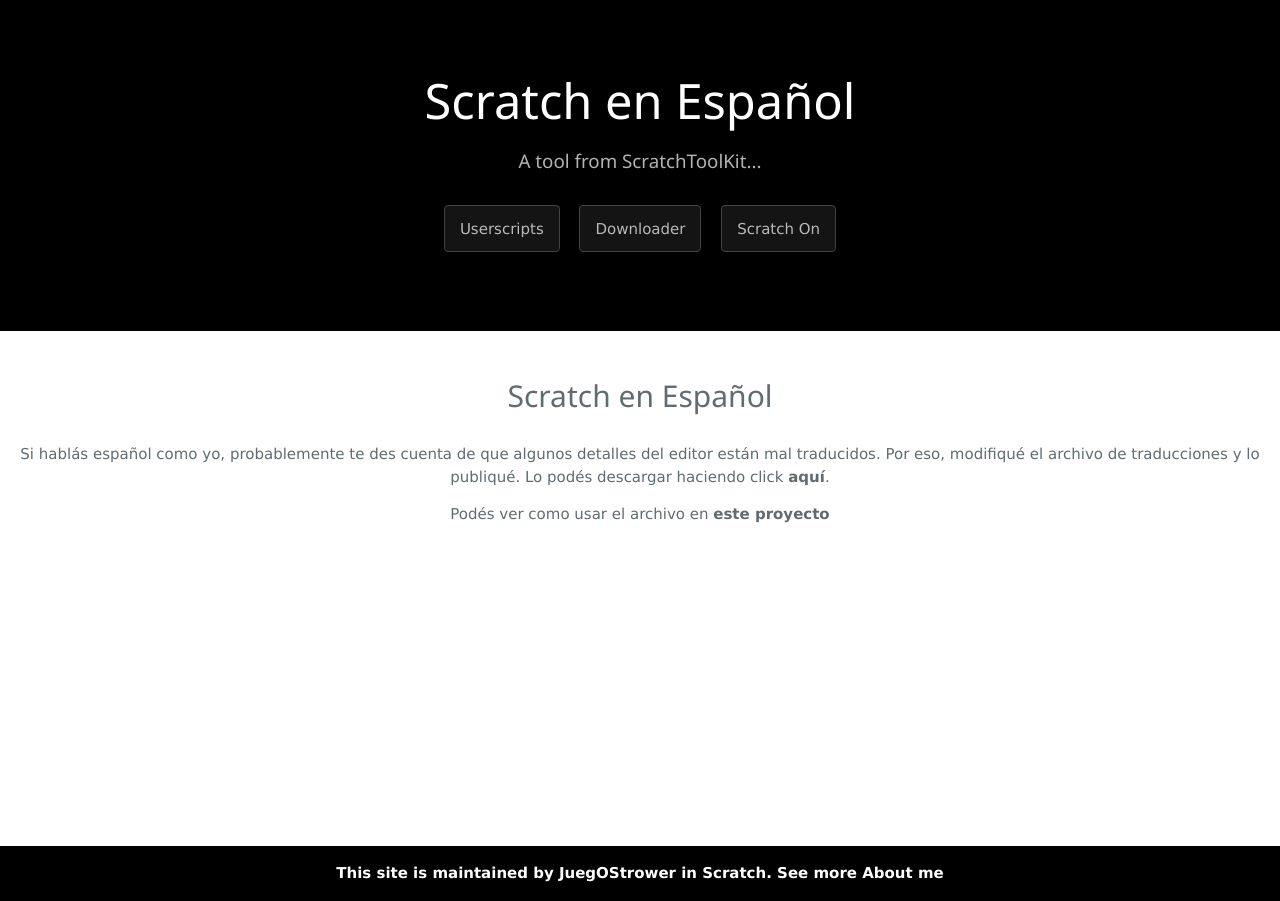
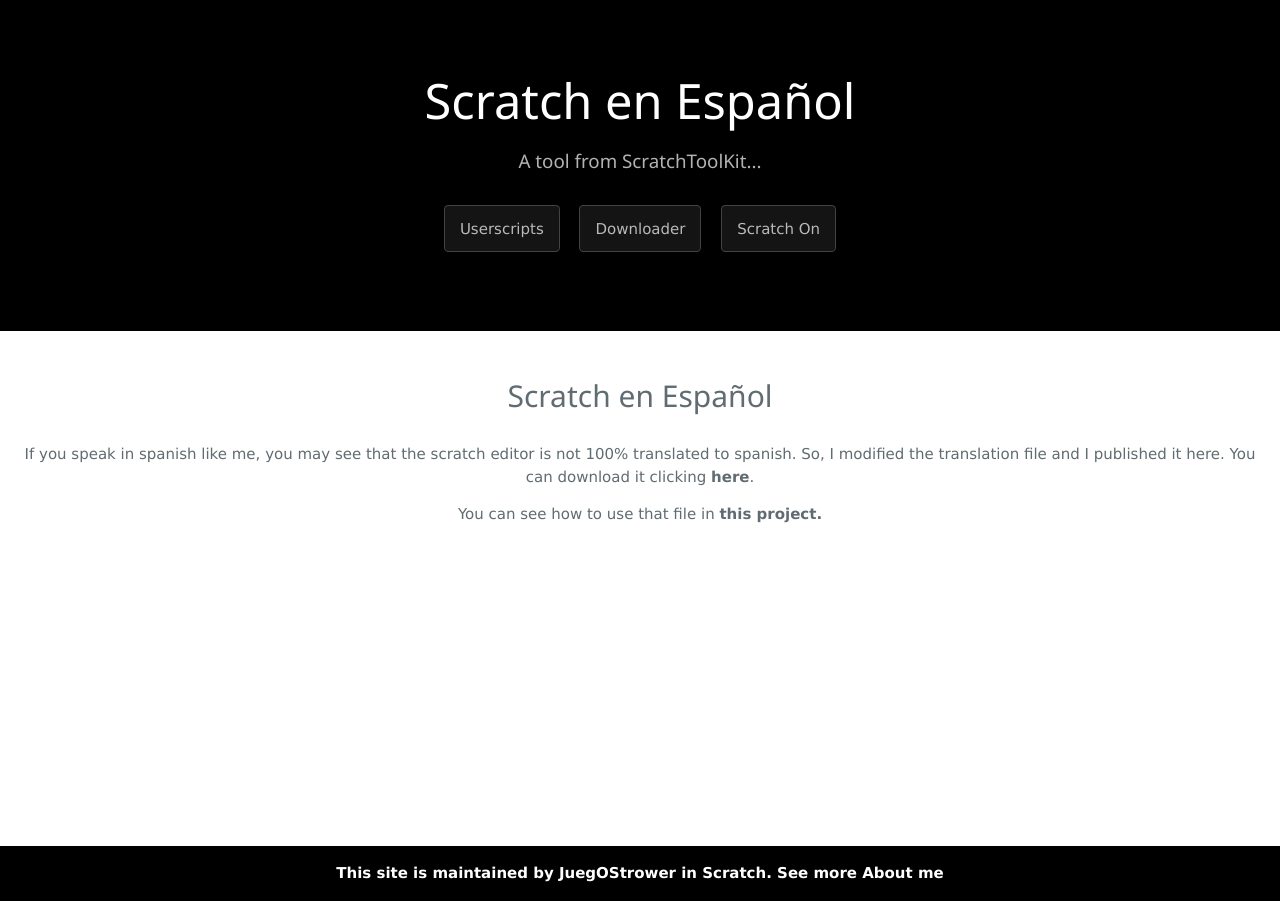
Before and after one commit to JuegOStrower/juegostrower.github.io, a Jekyll site: the page spanish/index.html, which Jekyll copies as it is, in a window 1280 px wide. Built offline with Jekyll 4.4.1, drawn with Linux system fonts in a browser that asks for light colours; comment, search, counter and statistics services are not loaded.

Commit message:
Update index.html

```diff
--- a/spanish/index.html
+++ b/spanish/index.html
@@ -30,10 +30,12 @@
     <div style="min-height: calc(100vh - 331px - 54px);" class="w3-highway-red w3-center">
       <div class="w3-padding-32">
         <h2>Scratch en Español</h2>
-        <div class="w3-container w3-responsive">
-          <p>Si hablás español como yo, probablemente te des cuenta de que algunos detalles del editor están mal traducidos. Por eso, modifiqué el archivo de traducciones y lo publiqué. Lo podés descargar haciendo click <b><a href="spanish.po">aquí</a></b>.</p><p>
-          <p>Podés ver como usar el archivo en <b><a href="https://scratch.mit.edu/projects/118025382/">este proyecto</a></b></p>
-        </div>
+    <div class="w3-container w3-responsive">
+    <div id="español" class="w3-hide">
+          <p>Si hablás español como yo, probablemente te des cuenta de que algunos detalles del editor están mal traducidos. Por eso, modifiqué el archivo de traducciones y lo publiqué. Lo podés descargar haciendo click <b><a href="spanish.po">aquí</a></b>.</p><p>Podés ver como usar el archivo en <b><a href="https://scratch.mit.edu/projects/118025382/">este proyecto</a></b></p>
+        </div><div id="ingles" class="">
+          <p>If you speak in spanish like me, you may see that the scratch editor is not 100% translated to spanish. So, I modified the translation file and I published it here. You can download it clicking <b><a href="spanish.po">here</a></b>.</p><p>You can see how to use that file in <b><a href="https://scratch.mit.edu/projects/118029301/">this project</a>.</b></p>
+        </div></div>
       </div>
     </div>
     <footer class="w3-center w3-container w3-black w3-padding-16">
```
